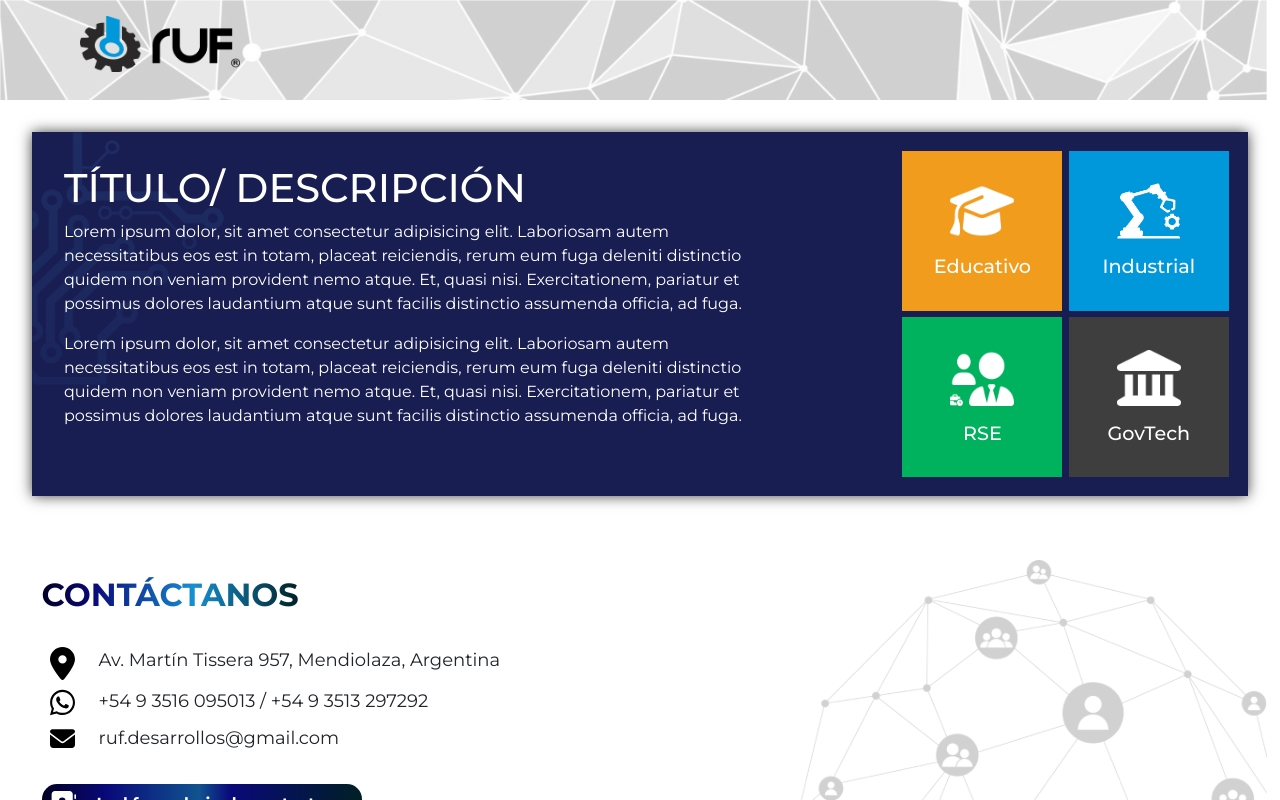
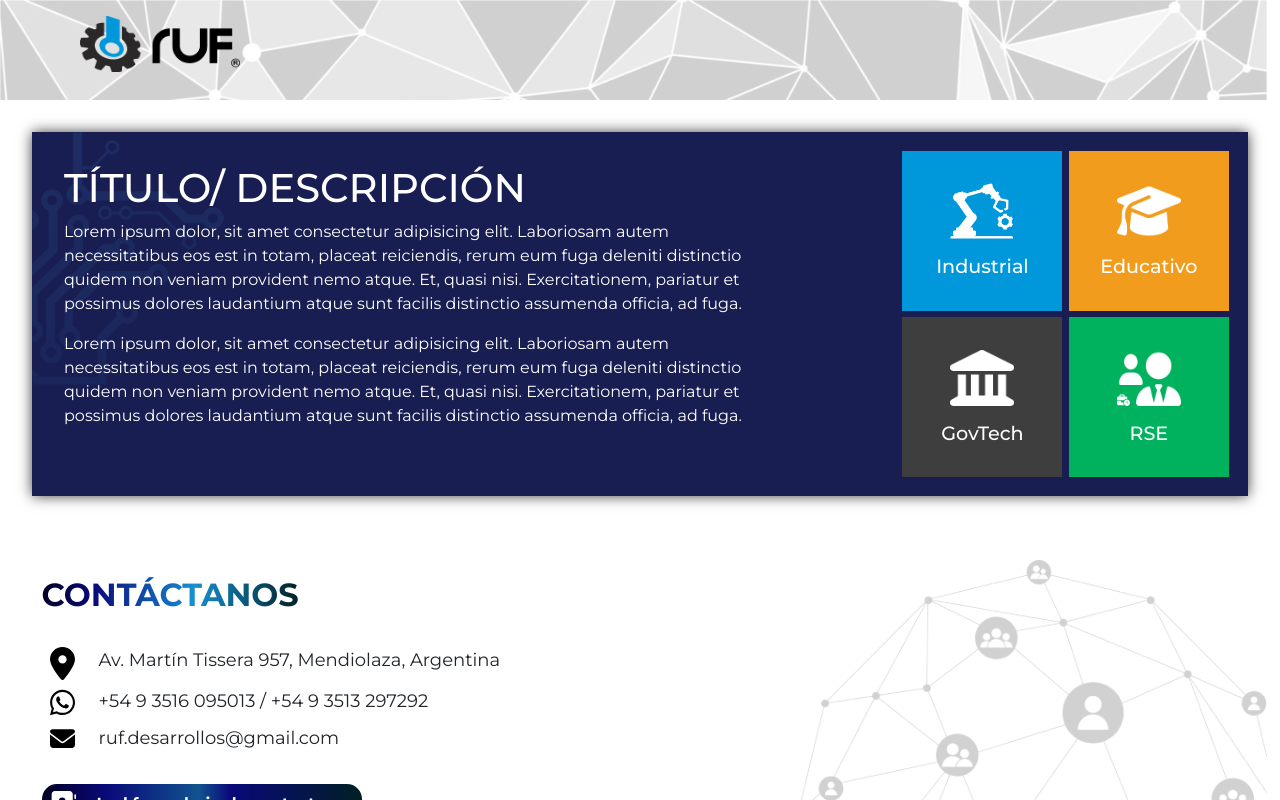
Before and after one commit to marcovizgarra/ruf_web, a React (Vite) app: page / in a window 1280 px wide. Shown: the top 800 px of the page. Built offline with nearby package versions, Linux system fonts and the light colour scheme.

Commit message:
Modificaciones en Home

```diff
--- a/src/components/Industrial/Industrial.jsx
+++ b/src/components/Industrial/Industrial.jsx
@@ -43,7 +43,7 @@ const Slide = () => {
         slidesToShow: 3,
         slidesToScroll: 1,
         autoplay: true,
-        autoplaySpeed: 2000,
+        autoplaySpeed: 3500,
         pauseOnHover: true,
         nextArrow: <NextArrow />,
         prevArrow: <PrevArrow />
--- a/src/components/home/Home.jsx
+++ b/src/components/home/Home.jsx
@@ -34,13 +34,13 @@ const BussinesUnits = () => {
 
                     <div className="card_container">
                         <div className="row">
-                            <UnitCard title={'Educativo'} img={education_icon}/>
-                            <UnitCard title={'Industrial'} img={industry_icon}/>
+                            <UnitCard title={'Industrial'} img={industry_icon} />
+                            <UnitCard title={'Educativo'} img={education_icon} />
                         </div>
 
                         <div className="row">
-                            <UnitCard title={'RSE'} img={rse_icon}/>
-                            <UnitCard title={'GovTech'} img={gov_tech_icon}/>
+                            <UnitCard title={'GovTech'} img={gov_tech_icon} />
+                            <UnitCard title={'RSE'} img={rse_icon} />
                         </div>
                     </div>
                 </div>
```
